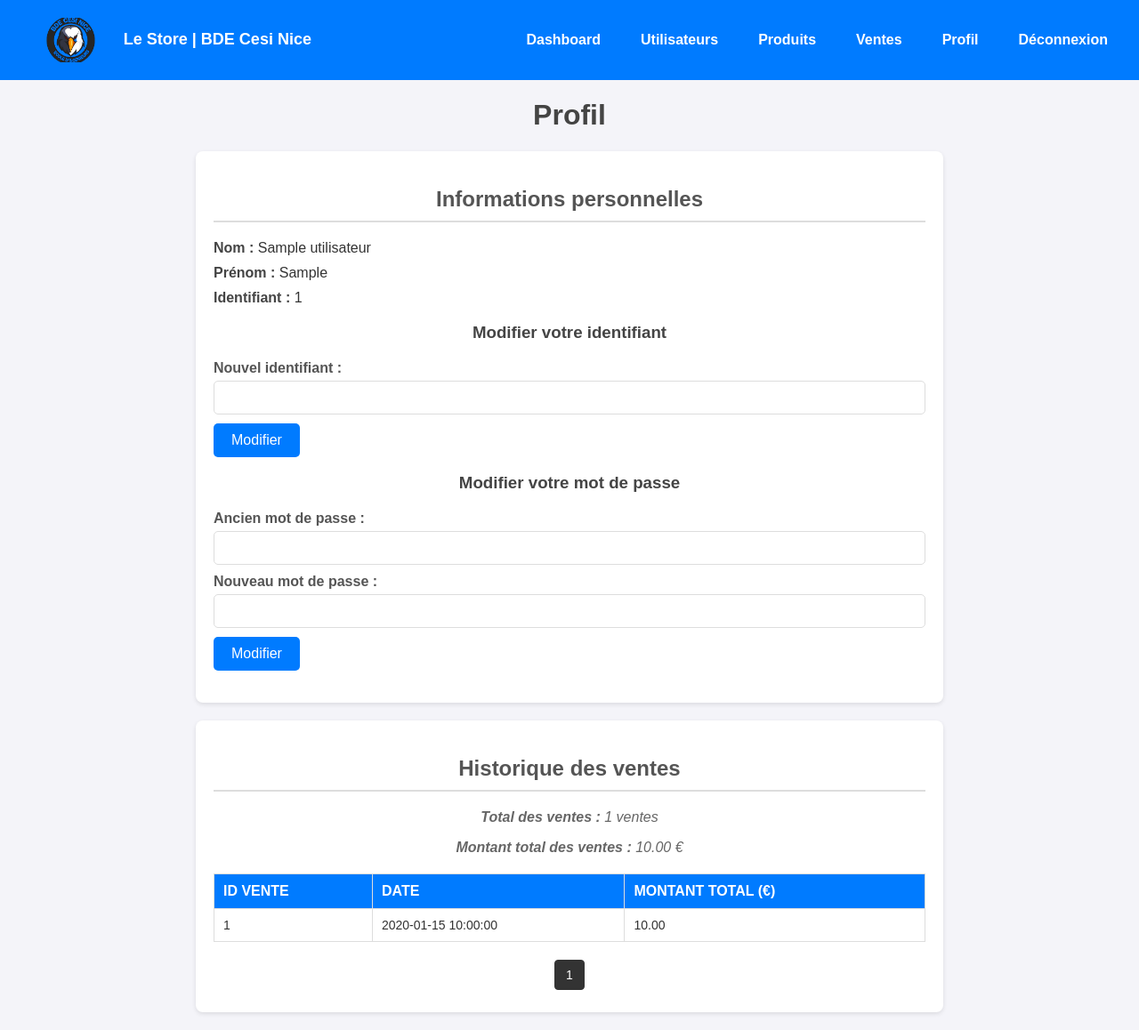
After one commit to L0cky-19/LeStore, a PHP site: page /profil.php in a window 1280 px wide. The commit adds this page. Shown: the whole page at 89% size. Run offline with PHP 8.4, Linux system fonts and the light colour scheme; the visitor is signed in with stand-in values (Sample User, id 1); tables that the repository leaves empty or names only in its code hold one stand-in row (values such as "Sample post").

Commit message:
Add files via upload

```diff
--- /dev/null
+++ b/LeStore/CSS/profil.css
@@ -0,0 +1,202 @@
+/* Styles généraux */
+body {
+    font-family: Arial, sans-serif;
+    margin: 0;
+    padding: 0;
+    background-color: #f4f4f9;
+    color: #333;
+}
+
+h1, h2, h3 {
+    text-align: center;
+    color: #444;
+}
+
+a {
+    text-decoration: none;
+    color: #007bff;
+}
+
+a:hover {
+    text-decoration: underline;
+}
+
+/* Conteneur principal */
+.profil-infos, .historique-ventes {
+    max-width: 800px;
+    margin: 20px auto;
+    background: #fff;
+    padding: 20px;
+    border-radius: 8px;
+    box-shadow: 0 2px 5px rgba(0, 0, 0, 0.1);
+}
+
+/* Titres des sections */
+.profil-infos h2, .historique-ventes h2 {
+    margin-bottom: 20px;
+    border-bottom: 2px solid #ddd;
+    padding-bottom: 10px;
+    color: #555;
+}
+
+/* Informations personnelles */
+.profil-infos p {
+    margin: 10px 0;
+    font-size: 16px;
+}
+
+.profil-infos strong {
+    color: #444;
+}
+
+/* Formulaire de modification */
+form {
+    margin-top: 20px;
+}
+
+form label {
+    display: block;
+    margin-bottom: 5px;
+    font-weight: bold;
+    color: #555;
+}
+
+form input {
+    width: 100%;
+    padding: 10px;
+    margin-bottom: 10px;
+    border: 1px solid #ddd;
+    border-radius: 5px;
+    font-size: 14px;
+}
+
+form button {
+    display: inline-block;
+    padding: 10px 20px;
+    font-size: 16px;
+    color: #fff;
+    background-color: #007bff;
+    border: none;
+    border-radius: 5px;
+    cursor: pointer;
+    transition: background-color 0.3s ease;
+}
+
+form button:hover {
+    background-color: #0056b3;
+}
+
+/* Message de succès ou d'erreur */
+.message {
+    margin: 10px 0;
+    padding: 10px;
+    border-radius: 5px;
+    font-size: 14px;
+    text-align: center;
+    color: #fff;
+}
+
+.message.success {
+    background-color: #28a745;
+}
+
+.message.error {
+    background-color: #dc3545;
+}
+
+/* Tableau de l'historique des ventes */
+table {
+    width: 100%;
+    border-collapse: collapse;
+    margin-top: 20px;
+}
+
+table thead {
+    background-color: #007bff;
+    color: #fff;
+}
+
+table th, table td {
+    text-align: left;
+    padding: 10px;
+    border: 1px solid #ddd;
+}
+
+table tbody tr:nth-child(even) {
+    background-color: #f9f9f9;
+}
+
+table tbody tr:hover {
+    background-color: #f1f1f1;
+}
+
+table td {
+    font-size: 14px;
+}
+
+/* Aucune vente enregistrée */
+.historique-ventes p {
+    text-align: center;
+    font-style: italic;
+    color: #666;
+}
+
+/* Messages de succès et d'erreur */
+.message {
+    margin: 10px 0;
+    padding: 10px;
+    border-radius: 5px;
+    font-size: 14px;
+    text-align: center;
+}
+
+.message .success {
+    color: #155724;
+    background-color: #d4edda;
+    border: 1px solid #c3e6cb;
+}
+
+.message .error {
+    color: #721c24;
+    background-color: #f8d7da;
+    border: 1px solid #f5c6cb;
+}
+
+/* Pagination */
+.pagination {
+    margin-top: 20px;
+    text-align: center;
+}
+
+.pagination a {
+    margin: 0 5px;
+    padding: 8px 12px;
+    text-decoration: none;
+    border: 1px solid #ccc;
+    color: #333;
+    font-size: 14px;
+    border-radius: 4px;
+    transition: background-color 0.3s ease, color 0.3s ease;
+}
+
+.pagination a.active {
+    background-color: #333;
+    color: #fff;
+    border-color: #333;
+}
+
+.pagination a:hover {
+    background-color: #f0f0f0;
+    color: #000;
+}
+
+/* Pagination container responsiveness */
+.pagination {
+    display: flex;
+    justify-content: center;
+    flex-wrap: wrap;
+}
+
+.pagination a {
+    margin-bottom: 5px;
+}
--- /dev/null
+++ b/LeStore/Hashage.php
@@ -0,0 +1,5 @@
+<?php
+$mot_de_passe = "password123";
+$hash = password_hash($mot_de_passe, PASSWORD_DEFAULT);
+echo $hash;
+?>
--- /dev/null
+++ b/LeStore/profil.php
@@ -0,0 +1,198 @@
+<?php
+session_start();
+include 'includes/db.php'; // Connexion à la base de données
+include 'includes/header.php'; // Header commun
+
+// Vérification si l'utilisateur est connecté
+if (!isset($_SESSION['user_id'])) {
+    header("Location: index.php");
+    exit;
+}
+
+// Récupération des informations de l'utilisateur connecté
+$user_id = $_SESSION['user_id'];
+
+// Gestion de la modification de l'identifiant
+if ($_SERVER['REQUEST_METHOD'] === 'POST' && isset($_POST['nouvel_identifiant'])) {
+    $nouvel_identifiant = trim($_POST['nouvel_identifiant']);
+    if (!empty($nouvel_identifiant)) {
+        $stmt = $conn->prepare("UPDATE Utilisateur SET identifiant = :nouvel_identifiant WHERE id_utilisateur = :id_utilisateur");
+        try {
+            $stmt->execute([
+                'nouvel_identifiant' => $nouvel_identifiant,
+                'id_utilisateur' => $user_id
+            ]);
+            $message_identifiant = "<span class='success'>Identifiant modifié avec succès.</span>";
+        } catch (PDOException $e) {
+            $message_identifiant = "<span class='error'>Erreur : Cet identifiant est déjà utilisé.</span>";
+        }
+    } else {
+        $message_identifiant = "<span class='error'>L'identifiant ne peut pas être vide.</span>";
+    }
+}
+
+// Gestion de la modification du mot de passe
+if ($_SERVER['REQUEST_METHOD'] === 'POST' && isset($_POST['ancien_mot_de_passe'], $_POST['nouveau_mot_de_passe'])) {
+    $ancien_mot_de_passe = trim($_POST['ancien_mot_de_passe']);
+    $nouveau_mot_de_passe = trim($_POST['nouveau_mot_de_passe']);
+
+    if (!empty($ancien_mot_de_passe) && !empty($nouveau_mot_de_passe)) {
+        // Récupérer le mot de passe actuel depuis la base de données
+        $stmt = $conn->prepare("SELECT mot_de_passe FROM Utilisateur WHERE id_utilisateur = :id_utilisateur");
+        $stmt->execute(['id_utilisateur' => $user_id]);
+        $user = $stmt->fetch();
+
+        // Vérification de l'ancien mot de passe
+        if (password_verify($ancien_mot_de_passe, $user['mot_de_passe'])) {
+            // Hachage du nouveau mot de passe
+            $nouveau_mot_de_passe_hache = password_hash($nouveau_mot_de_passe, PASSWORD_DEFAULT);
+
+            // Mise à jour du mot de passe
+            $stmt = $conn->prepare("UPDATE Utilisateur SET mot_de_passe = :nouveau_mot_de_passe WHERE id_utilisateur = :id_utilisateur");
+            $stmt->execute([
+                'nouveau_mot_de_passe' => $nouveau_mot_de_passe_hache,
+                'id_utilisateur' => $user_id
+            ]);
+
+            $message_mot_de_passe = "<span class='success'>Mot de passe modifié avec succès.</span>";
+        } else {
+            $message_mot_de_passe = "<span class='error'>Erreur : L'ancien mot de passe est incorrect.</span>";
+        }
+    } else {
+        $message_mot_de_passe = "<span class='error'>Tous les champs sont obligatoires.</span>";
+    }
+}
+
+// Récupération des informations de l'utilisateur
+$stmt = $conn->prepare("SELECT nom, prenom, identifiant FROM Utilisateur WHERE id_utilisateur = :id_utilisateur");
+$stmt->execute(['id_utilisateur' => $user_id]);
+$user = $stmt->fetch();
+
+// Récupération du nombre total de ventes et du montant total des ventes pour l'utilisateur
+$stmt = $conn->prepare("
+    SELECT COUNT(Vente.id_vente) AS total_ventes, SUM(Vente.montant_total) AS montant_total_ventes
+    FROM Utilisateur_Vente
+    JOIN Vente ON Utilisateur_Vente.id_vente = Vente.id_vente
+    WHERE Utilisateur_Vente.id_utilisateur = :id_utilisateur
+");
+$stmt->execute(['id_utilisateur' => $user_id]);
+$stats_ventes = $stmt->fetch();
+$total_ventes = $stats_ventes['total_ventes'];
+$montant_total_ventes = $stats_ventes['montant_total_ventes'];
+
+// Récupération de la page actuelle (par défaut : 1)
+$page = isset($_GET['page']) && is_numeric($_GET['page']) ? (int)$_GET['page'] : 1;
+$ventes_par_page = 10; // Nombre de ventes par page
+$offset = ($page - 1) * $ventes_par_page; // Calcul de l'offset
+
+// Récupération de l'historique des ventes avec limite et offset
+$stmt = $conn->prepare("
+    SELECT Vente.id_vente, Vente.date_vente, Vente.montant_total
+    FROM Utilisateur_Vente
+    JOIN Vente ON Utilisateur_Vente.id_vente = Vente.id_vente
+    WHERE Utilisateur_Vente.id_utilisateur = :id_utilisateur
+    ORDER BY Vente.date_vente DESC
+    LIMIT :offset, :limit
+");
+$stmt->bindValue(':id_utilisateur', $user_id, PDO::PARAM_INT);
+$stmt->bindValue(':offset', $offset, PDO::PARAM_INT);
+$stmt->bindValue(':limit', $ventes_par_page, PDO::PARAM_INT);
+$stmt->execute();
+$ventes = $stmt->fetchAll();
+
+// Calcul du nombre total de pages
+$total_pages = ceil($total_ventes / $ventes_par_page);
+?>
+
+<!DOCTYPE html>
+<html lang="fr">
+<head>
+    <meta charset="UTF-8">
+    <meta name="viewport" content="width=device-width, initial-scale=1.0">
+    <title>Profil</title>
+    <link rel="stylesheet" href="css/global.css">
+    <link rel="stylesheet" href="css/profil.css">
+</head>
+<body>
+    <h1>Profil</h1>
+
+    <!-- Affichage des informations de l'utilisateur -->
+    <div class="profil-infos">
+        <h2>Informations personnelles</h2>
+        <p><strong>Nom :</strong> <?= htmlspecialchars($user['nom']) ?></p>
+        <p><strong>Prénom :</strong> <?= htmlspecialchars($user['prenom']) ?></p>
+        <p><strong>Identifiant :</strong> <?= htmlspecialchars($user['identifiant']) ?></p>
+
+        <!-- Formulaire pour modifier l'identifiant -->
+        <h3>Modifier votre identifiant</h3>
+        <?php if (isset($message_identifiant)): ?>
+            <p class="message"><?= $message_identifiant ?></p>
+        <?php endif; ?>
+        <form method="POST">
+            <label for="nouvel_identifiant">Nouvel identifiant :</label>
+            <input type="text" name="nouvel_identifiant" id="nouvel_identifiant" required>
+            <button type="submit">Modifier</button>
+        </form>
+
+        <!-- Formulaire pour modifier le mot de passe -->
+        <h3>Modifier votre mot de passe</h3>
+        <?php if (isset($message_mot_de_passe)): ?>
+            <p class="message"><?= $message_mot_de_passe ?></p>
+        <?php endif; ?>
+        <form method="POST">
+            <label for="ancien_mot_de_passe">Ancien mot de passe :</label>
+            <input type="password" name="ancien_mot_de_passe" id="ancien_mot_de_passe" required>
+
+            <label for="nouveau_mot_de_passe">Nouveau mot de passe :</label>
+            <input type="password" name="nouveau_mot_de_passe" id="nouveau_mot_de_passe" required>
+
+            <button type="submit">Modifier</button>
+        </form>
+    </div>
+
+    <!-- Historique des ventes -->
+    <div class="historique-ventes">
+        <h2>Historique des ventes</h2>
+        <p><strong>Total des ventes :</strong> <?= $total_ventes ?> ventes</p>
+        <p><strong>Montant total des ventes :</strong> <?= number_format($montant_total_ventes, 2) ?> €</p>
+
+        <?php if (count($ventes) > 0): ?>
+            <table border="1">
+                <thead>
+                    <tr>
+                        <th>ID Vente</th>
+                        <th>Date</th>
+                        <th>Montant Total (€)</th>
+                    </tr>
+                </thead>
+                <tbody>
+                    <?php foreach ($ventes as $vente): ?>
+                        <tr>
+                            <td><?= htmlspecialchars($vente['id_vente']) ?></td>
+                            <td><?= htmlspecialchars($vente['date_vente']) ?></td>
+                            <td><?= htmlspecialchars(number_format($vente['montant_total'], 2)) ?></td>
+                        </tr>
+                    <?php endforeach; ?>
+                </tbody>
+            </table>
+
+            <!-- Pagination -->
+            <div class="pagination">
+                <?php if ($page > 1): ?>
+                    <a href="?page=<?= $page - 1 ?>">Précédent</a>
+                <?php endif; ?>
+
+                <?php for ($i = 1; $i <= $total_pages; $i++): ?>
+                    <a href="?page=<?= $i ?>" <?= $i === $page ? 'class="active"' : '' ?>><?= $i ?></a>
+                <?php endfor; ?>
+
+                <?php if ($page < $total_pages): ?>
+                    <a href="?page=<?= $page + 1 ?>">Suivant</a>
+                <?php endif; ?>
+            </div>
+        <?php else: ?>
+            <p>Aucune vente enregistrée.</p>
+        <?php endif; ?>
+    </div>
+</body>
+</html>
```
Also changed, not shown: LeStore/CSS/dashboard.css (added, +60 -0 lines), LeStore/CSS/utilisateurs.css (+15 -1 lines), LeStore/dashboard.php (+40 -10 lines), LeStore/utilisateurs.php (+82 -7 lines).
